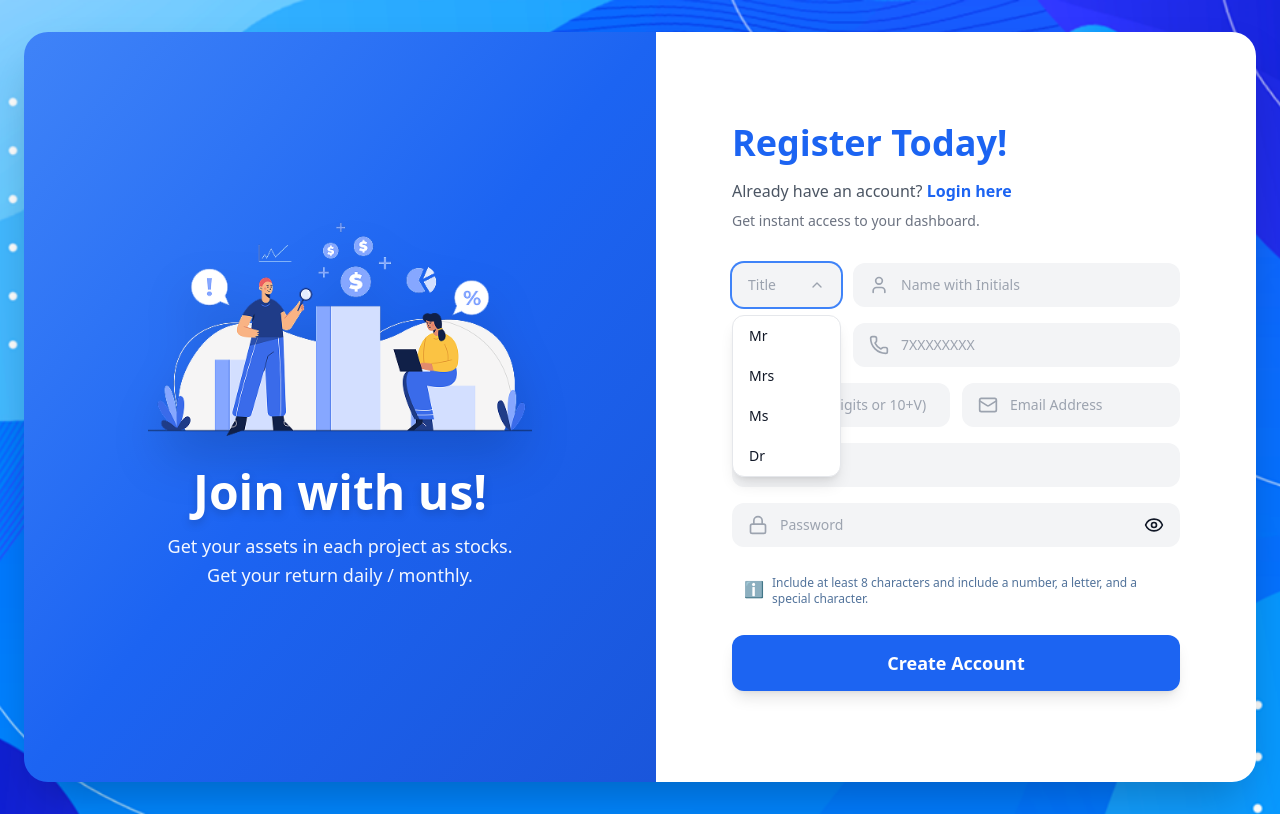
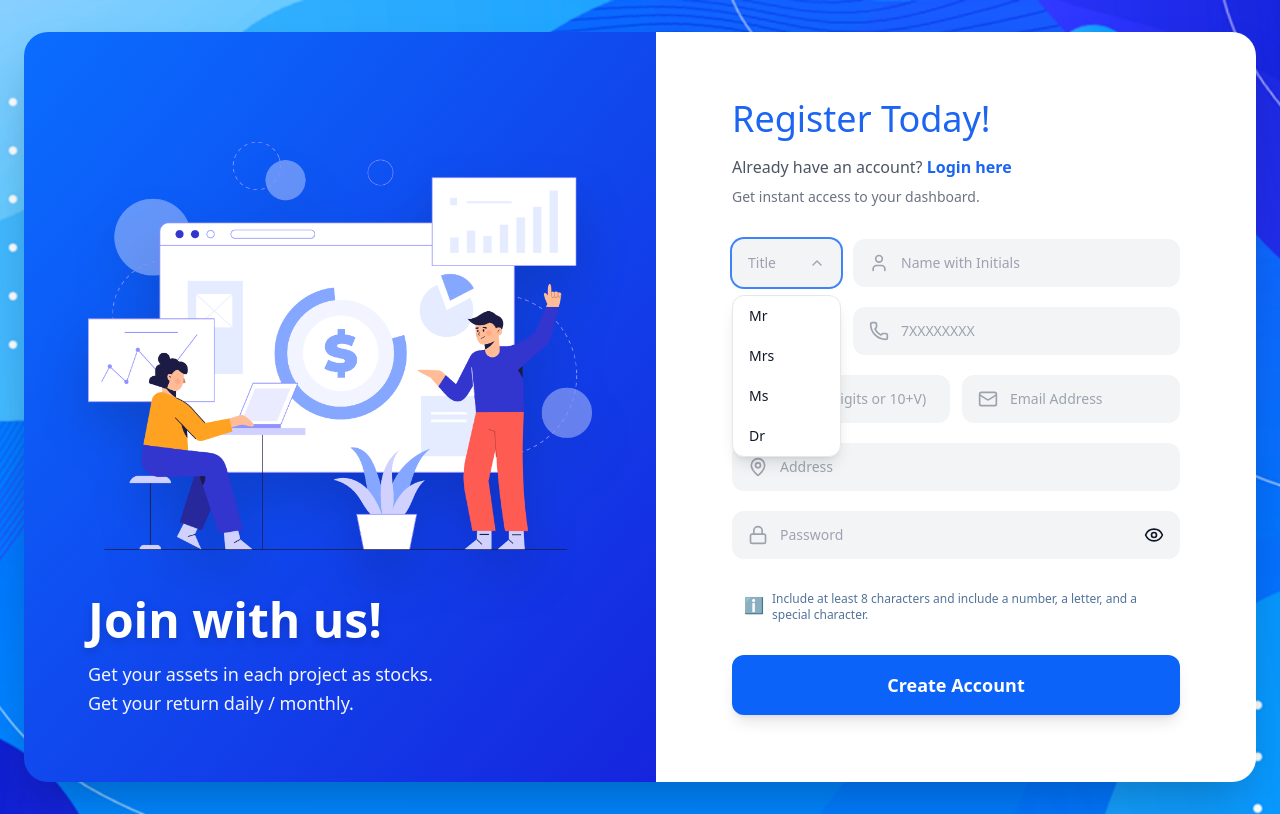
Before and after one commit to Polygon-Agro-Hub/Govi-Capital-Front, a Next.js app: page /register in a window 1280 px wide. Both pictures are taken after a click on the button "Title". Built offline with nearby package versions, Linux system fonts and the light colour scheme; no server answers.

Commit message:
bugs fixed 12/18

```diff
--- a/app/register/page.tsx
+++ b/app/register/page.tsx
@@ -6,7 +6,7 @@ import Image from 'next/image';
 import Link from 'next/link';
 import { Eye, EyeOff, Phone, Lock, User, Mail, MapPin, CreditCard, ChevronDown } from 'lucide-react';
 import { verifyUserDetails, sendOTPInSignup } from '@/services/auth-service';
-import left from '@/public/loginImg/leftImgLogin.png';
+import left from '@/public/RegisterImages/left.png';
 import bg from '@/public/loginImg/loginbg.png';
 import OTPVerificationPage from '@/components/verify-otp/OTPVerificationPage';
 
@@ -177,7 +177,7 @@ export default function RegisterPage() {
   }
 
   return (
-    <div className="min-h-screen flex items-center justify-center relative overflow-hidden">
+    <div className="min-h-screen flex items-center justify-center relative overflow-hidden font-inter">
       {/* Background Image */}
       <Image
         src={bg}
@@ -190,26 +190,28 @@ export default function RegisterPage() {
 
       {/* Main Content Container */}
       <div className="relative z-10 w-full min-h-screen flex items-center justify-center px-3 sm:px-4 md:px-6 py-4 sm:py-6 md:py-8">
-        <div className="flex flex-col lg:flex-row items-stretch w-full max-w-[1400px] min-h-[700px] md:min-h-[750px] shadow-2xl rounded-2xl md:rounded-3xl overflow-hidden">
+        <div className="flex flex-col lg:flex-row items-stretch w-full max-w-[1400px] min-h-[700px] md:min-h-[750px] lg:h-[700px] shadow-2xl rounded-2xl md:rounded-3xl overflow-hidden">
 
           {/* Left Side - Welcome Section */}
-          <div className="flex flex-col items-center justify-center flex-1 bg-gradient-to-br from-blue-500 via-blue-600 to-blue-700 px-4 sm:px-6 md:px-12 lg:px-16 py-6 sm:py-8 md:py-12">
+          <div className="flex flex-col items-center justify-between flex-1 px-6 sm:px-8 md:px-12 lg:px-16 py-8 sm:py-10 md:py-12 lg:py-16 font-inter" style={{ background: 'linear-gradient(to bottom right, #0A6DFF, #1625DD)' }}>
             {/* Illustration Image */}
-            <div className="mb-4 sm:mb-6 md:mb-8 relative w-full max-w-[200px] sm:max-w-[280px] md:max-w-sm">
+            <div className="flex-1 flex items-center justify-center w-full">
+              <div className="relative w-full max-w-[280px] sm:max-w-[350px] md:max-w-md lg:max-w-lg">
                 <Image
                   src={left}
                   alt="Investment Dashboard Illustration"
-                width={450}
-                height={300}
+                  width={500}
+                  height={350}
                   className="object-contain drop-shadow-2xl w-full h-auto"
                   priority
                 />
               </div>
+            </div>
 
             {/* Welcome Text */}
-            <div className="text-center">
-              <h1 className="text-2xl sm:text-3xl md:text-4xl lg:text-5xl font-bold mb-2 sm:mb-3 md:mb-4 text-white drop-shadow-lg">Join with us!</h1>
-              <p className="text-xs sm:text-sm md:text-base lg:text-lg text-white/95 leading-relaxed px-2 sm:px-4">
+            <div className="text-left w-full mt-6 lg:mt-0">
+              <h1 className="text-3xl sm:text-4xl md:text-4xl lg:text-5xl font-inter font-semibold mb-3 sm:mb-4 text-white drop-shadow-lg">Join with us!</h1>
+              <p className="text-sm sm:text-base md:text-base lg:text-lg text-white/95 leading-relaxed font-inter">
                 Get your assets in each project as stocks.
                 <br />
                 Get your return daily / monthly.
@@ -218,26 +220,26 @@ export default function RegisterPage() {
           </div>
 
           {/* Right Side - Registration Card */}
-          <div className="flex-1 flex items-center justify-center bg-white px-4 sm:px-6 md:px-8 lg:px-12 py-6 sm:py-8 md:py-10 lg:py-12 overflow-y-auto max-h-screen lg:max-h-none">
-            <div className="w-full max-w-md">
-              <div className="mb-4 sm:mb-6 md:mb-8">
-                <h2 className="text-xl sm:text-2xl md:text-3xl lg:text-4xl font-bold text-blue-600 mb-2 sm:mb-3 md:mb-4">Register Today!</h2>
-                <p className="text-gray-600 text-xs sm:text-sm md:text-base">
+          <div className="flex-1 flex items-center justify-center bg-white px-4 sm:px-6 md:px-8 lg:px-12 py-6 sm:py-8 md:py-10 lg:py-12 overflow-y-auto max-h-screen lg:max-h-none font-inter">
+            <div className="w-full max-w-md h-full flex flex-col justify-center">
+              <div className="mb-5 sm:mb-6 md:mb-8">
+                <h2 className="text-xl sm:text-2xl md:text-3xl lg:text-4xl  text-blue-600 mb-2 sm:mb-3 md:mb-4 font-inter">Register Today!</h2>
+                <p className="text-gray-600 text-xs sm:text-sm md:text-base font-inter">
                   Already have an account?{' '}
-                  <Link href="/login" className="text-blue-600 hover:text-blue-700 font-semibold">
+                  <Link href="/login" className="text-blue-600 hover:text-blue-700 font-semibold font-inter">
                     Login here
                   </Link>
                 </p>
-                <p className="text-[10px] sm:text-xs md:text-sm text-gray-500 mt-1 sm:mt-2">Get instant access to your dashboard.</p>
+                <p className="text-[10px] sm:text-xs md:text-sm text-gray-500 mt-1 sm:mt-2 font-inter">Get instant access to your dashboard.</p>
               </div>
 
               {validationError && (
-                <div className="mb-3 sm:mb-4 md:mb-6 p-2.5 sm:p-3 md:p-4 bg-red-50 border border-red-200 rounded-lg md:rounded-xl">
-                  <p className="text-[10px] sm:text-xs md:text-sm text-red-600">{validationError}</p>
+                <div className="mb-4 sm:mb-5 md:mb-6 p-2.5 sm:p-3 md:p-4 bg-red-50 border border-red-200 rounded-lg md:rounded-xl">
+                  <p className="text-[10px] sm:text-xs md:text-sm text-red-600 font-inter">{validationError}</p>
                 </div>
               )}
 
-              <div className="space-y-3 sm:space-y-4">
+              <div className="space-y-4 sm:space-y-4 md:space-y-5">
                 {/* Title and Name - 1:3 ratio */}
                 <div className="flex flex-col sm:flex-row gap-2 sm:gap-3">
                   {/* Custom Title Dropdown */}
@@ -246,7 +248,7 @@ export default function RegisterPage() {
                       type="button"
                       onClick={() => setShowTitleDropdown(!showTitleDropdown)}
                       disabled={loading}
-                      className="w-full px-3 sm:px-4 py-2.5 sm:py-3 border-none rounded-lg md:rounded-xl focus:ring-2 focus:ring-blue-500 outline-none transition-all text-xs sm:text-sm text-gray-900 bg-gray-100 flex items-center justify-between hover:bg-gray-200 disabled:opacity-50 disabled:cursor-not-allowed"
+                      className="w-full px-3 sm:px-4 py-2.5 sm:py-3 md:py-3.5 border-none rounded-lg md:rounded-xl focus:ring-2 focus:ring-blue-500 outline-none transition-all text-xs sm:text-sm text-gray-900 bg-gray-100 flex items-center justify-between hover:bg-gray-200 disabled:opacity-50 disabled:cursor-not-allowed font-inter"
                     >
                       <span className={formData.title ? 'text-gray-900' : 'text-gray-400'}>
                         {formData.title || 'Title'}
@@ -262,7 +264,7 @@ export default function RegisterPage() {
                             key={title.value}
                             type="button"
                             onClick={() => handleTitleSelect(title.value)}
-                            className="w-full px-3 sm:px-4 py-2 sm:py-2.5 text-left text-xs sm:text-sm text-gray-900 hover:bg-blue-50 hover:text-blue-600 transition-colors"
+                            className="w-full px-3 sm:px-4 py-2 sm:py-2.5 text-left text-xs sm:text-sm text-gray-900 hover:bg-blue-50 hover:text-blue-600 transition-colors font-inter"
                           >
                             {title.label}
                           </button>
@@ -282,7 +284,7 @@ export default function RegisterPage() {
                         value={formData.name}
                         onChange={handleChange}
                         placeholder="Name with Initials"
-                        className="w-full pl-9 sm:pl-11 md:pl-12 pr-3 sm:pr-4 py-2.5 sm:py-3 border-none rounded-lg md:rounded-xl focus:ring-2 focus:ring-blue-500 outline-none transition-all text-xs sm:text-sm text-gray-900 placeholder-gray-400 bg-gray-100"
+                        className="w-full pl-9 sm:pl-11 md:pl-12 pr-3 sm:pr-4 py-2.5 sm:py-3 md:py-3.5 border-none rounded-lg md:rounded-xl focus:ring-2 focus:ring-blue-500 outline-none transition-all text-xs sm:text-sm text-gray-900 placeholder-gray-400 bg-gray-100 font-inter"
                         disabled={loading}
                       />
                     </div>
@@ -296,7 +298,7 @@ export default function RegisterPage() {
                       type="text"
                       value="+94"
                       readOnly
-                      className="w-full px-2 sm:px-3 py-2.5 sm:py-3 border-none rounded-lg md:rounded-xl text-xs sm:text-sm text-gray-900 bg-gray-100 text-center font-medium"
+                      className="w-full px-2 sm:px-3 py-2.5 sm:py-3 md:py-3.5 border-none rounded-lg md:rounded-xl text-xs sm:text-sm text-gray-900 bg-gray-100 text-center font-medium font-inter"
                     />
                   </div>
                   <div className="w-full sm:w-3/4">
@@ -311,7 +313,7 @@ export default function RegisterPage() {
                         onChange={handlePhoneChange}
                         placeholder="7XXXXXXXX"
                         maxLength={9}
-                        className="w-full pl-9 sm:pl-11 md:pl-12 pr-3 sm:pr-4 py-2.5 sm:py-3 border-none rounded-lg md:rounded-xl focus:ring-2 focus:ring-blue-500 outline-none transition-all text-xs sm:text-sm text-gray-900 placeholder-gray-400 bg-gray-100"
+                        className="w-full pl-9 sm:pl-11 md:pl-12 pr-3 sm:pr-4 py-2.5 sm:py-3 md:py-3.5 border-none rounded-lg md:rounded-xl focus:ring-2 focus:ring-blue-500 outline-none transition-all text-xs sm:text-sm text-gray-900 placeholder-gray-400 bg-gray-100 font-inter"
                         disabled={loading}
                       />
                     </div>
@@ -332,7 +334,7 @@ export default function RegisterPage() {
                         onChange={handleNicChange}
                         placeholder="NIC (12 digits or 10+V)"
                         maxLength={12}
-                        className="w-full pl-9 sm:pl-11 md:pl-12 pr-3 sm:pr-4 py-2.5 sm:py-3 border-none rounded-lg md:rounded-xl focus:ring-2 focus:ring-blue-500 outline-none transition-all text-xs sm:text-sm text-gray-900 placeholder-gray-400 bg-gray-100"
+                        className="w-full pl-9 sm:pl-11 md:pl-12 pr-3 sm:pr-4 py-2.5 sm:py-3 md:py-3.5 border-none rounded-lg md:rounded-xl focus:ring-2 focus:ring-blue-500 outline-none transition-all text-xs sm:text-sm text-gray-900 placeholder-gray-400 bg-gray-100 font-inter"
                         disabled={loading}
                       />
                     </div>
@@ -348,7 +350,7 @@ export default function RegisterPage() {
                         value={formData.email}
                         onChange={handleChange}
                         placeholder="Email Address"
-                        className="w-full pl-9 sm:pl-11 md:pl-12 pr-3 sm:pr-4 py-2.5 sm:py-3 border-none rounded-lg md:rounded-xl focus:ring-2 focus:ring-blue-500 outline-none transition-all text-xs sm:text-sm text-gray-900 placeholder-gray-400 bg-gray-100"
+                        className="w-full pl-9 sm:pl-11 md:pl-12 pr-3 sm:pr-4 py-2.5 sm:py-3 md:py-3.5 border-none rounded-lg md:rounded-xl focus:ring-2 focus:ring-blue-500 outline-none transition-all text-xs sm:text-sm text-gray-900 placeholder-gray-400 bg-gray-100 font-inter"
                         disabled={loading}
                       />
                     </div>
@@ -367,7 +369,7 @@ export default function RegisterPage() {
                       value={formData.address}
                       onChange={handleChange}
                       placeholder="Address"
-                      className="w-full pl-9 sm:pl-11 md:pl-12 pr-3 sm:pr-4 py-2.5 sm:py-3 border-none rounded-lg md:rounded-xl focus:ring-2 focus:ring-blue-500 outline-none transition-all text-xs sm:text-sm text-gray-900 placeholder-gray-400 bg-gray-100"
+                      className="w-full pl-9 sm:pl-11 md:pl-12 pr-3 sm:pr-4 py-2.5 sm:py-3 md:py-3.5 border-none rounded-lg md:rounded-xl focus:ring-2 focus:ring-blue-500 outline-none transition-all text-xs sm:text-sm text-gray-900 placeholder-gray-400 bg-gray-100 font-inter"
                       disabled={loading}
                     />
                   </div>
@@ -385,7 +387,7 @@ export default function RegisterPage() {
                       value={formData.password}
                       onChange={handleChange}
                       placeholder="Password"
-                      className="w-full pl-9 sm:pl-11 md:pl-12 pr-10 sm:pr-12 py-2.5 sm:py-3 border-none rounded-lg md:rounded-xl focus:ring-2 focus:ring-blue-500 outline-none transition-all text-xs sm:text-sm text-gray-900 placeholder-gray-400 bg-gray-100"
+                      className="w-full pl-9 sm:pl-11 md:pl-12 pr-10 sm:pr-12 py-2.5 sm:py-3 md:py-3.5 border-none rounded-lg md:rounded-xl focus:ring-2 focus:ring-blue-500 outline-none transition-all text-xs sm:text-sm text-gray-900 placeholder-gray-400 bg-gray-100 font-inter"
                       disabled={loading}
                     />
                     <button
@@ -404,7 +406,7 @@ export default function RegisterPage() {
                 </div>
 
                 {/* Password Requirements */}
-                <div className="flex items-start gap-1.5 sm:gap-2 text-[10px] sm:text-xs text-[#52739B] p-2 sm:p-2.5 md:p-3 rounded-lg">
+                <div className="flex items-start gap-1.5 sm:gap-2 text-[10px] sm:text-xs text-[#52739B] p-2 sm:p-2.5 md:p-3 rounded-lg font-inter">
                   <div className="mt-0.5 text-sm sm:text-base">ℹ️</div>
                   <p>Include at least 8 characters and include a number, a letter, and a special character.</p>
                 </div>
@@ -413,7 +415,7 @@ export default function RegisterPage() {
                 <button
                   onClick={handleSubmit}
                   disabled={loading}
-                  className="w-full bg-blue-600 hover:bg-blue-700 text-white font-semibold py-2.5 sm:py-3 md:py-3.5 px-4 rounded-lg md:rounded-xl transition-colors duration-200 disabled:bg-blue-400 disabled:cursor-not-allowed flex items-center justify-center shadow-lg hover:shadow-xl text-sm sm:text-base md:text-lg"
+                  className="w-full bg-[#0C63FA] hover:bg-blue-700 text-white font-semibold py-2.5 sm:py-3 md:py-3.5 lg:py-4 px-4 rounded-lg md:rounded-xl transition-colors duration-200 disabled:bg-blue-400 disabled:cursor-not-allowed flex items-center justify-center shadow-lg hover:shadow-xl text-sm sm:text-base md:text-lg font-inter"
                 >
                   {loading ? (
                     <>
```
Also changed, not shown: app/login/page.tsx (+24 -21 lines), components/verify-otp/OTPVerificationPage.tsx (+30 -28 lines), public/RegisterImages/left.png (added), public/otpImg/left.png (added). Lines whose indentation alone changed are shown as unchanged.
